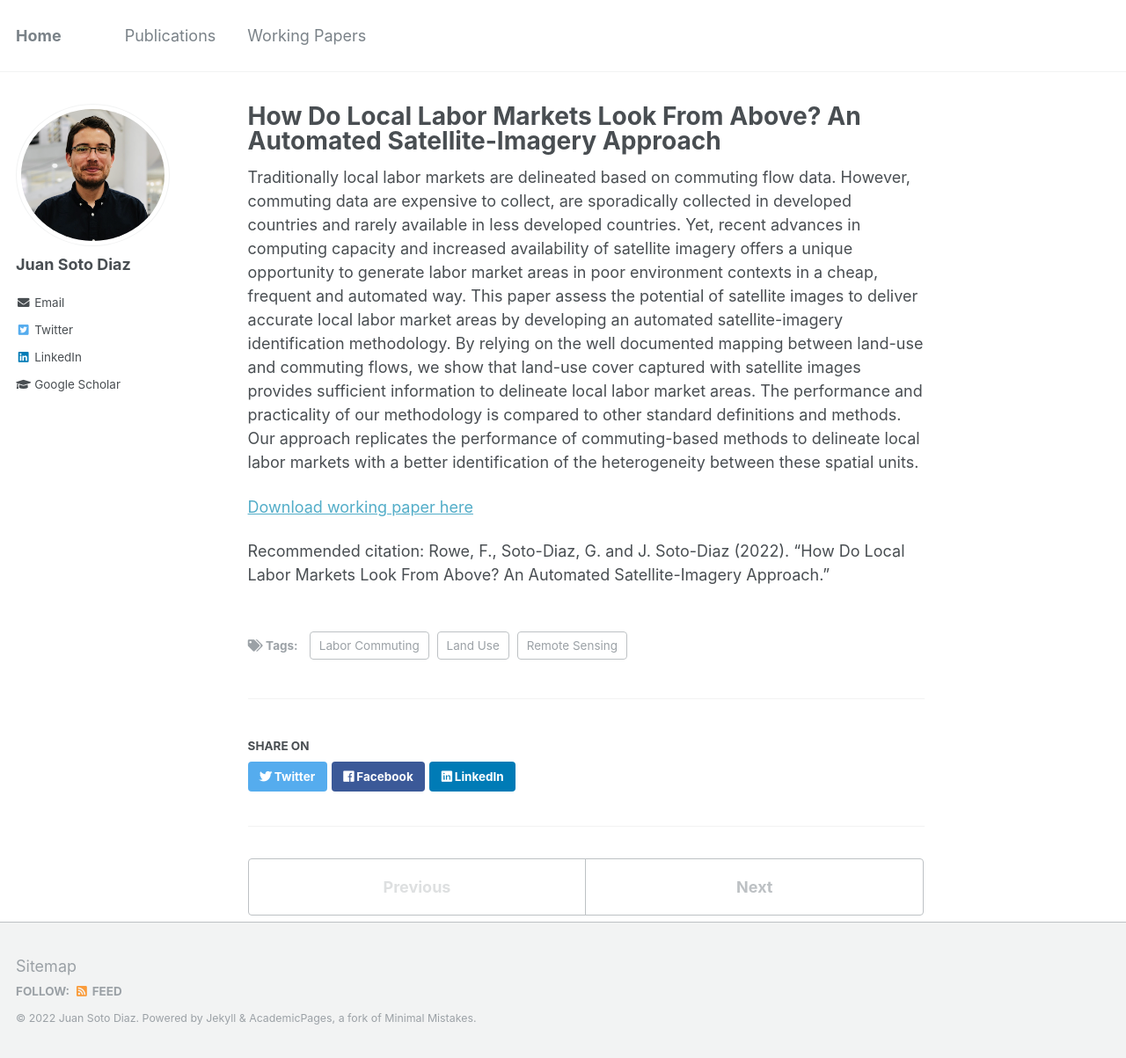
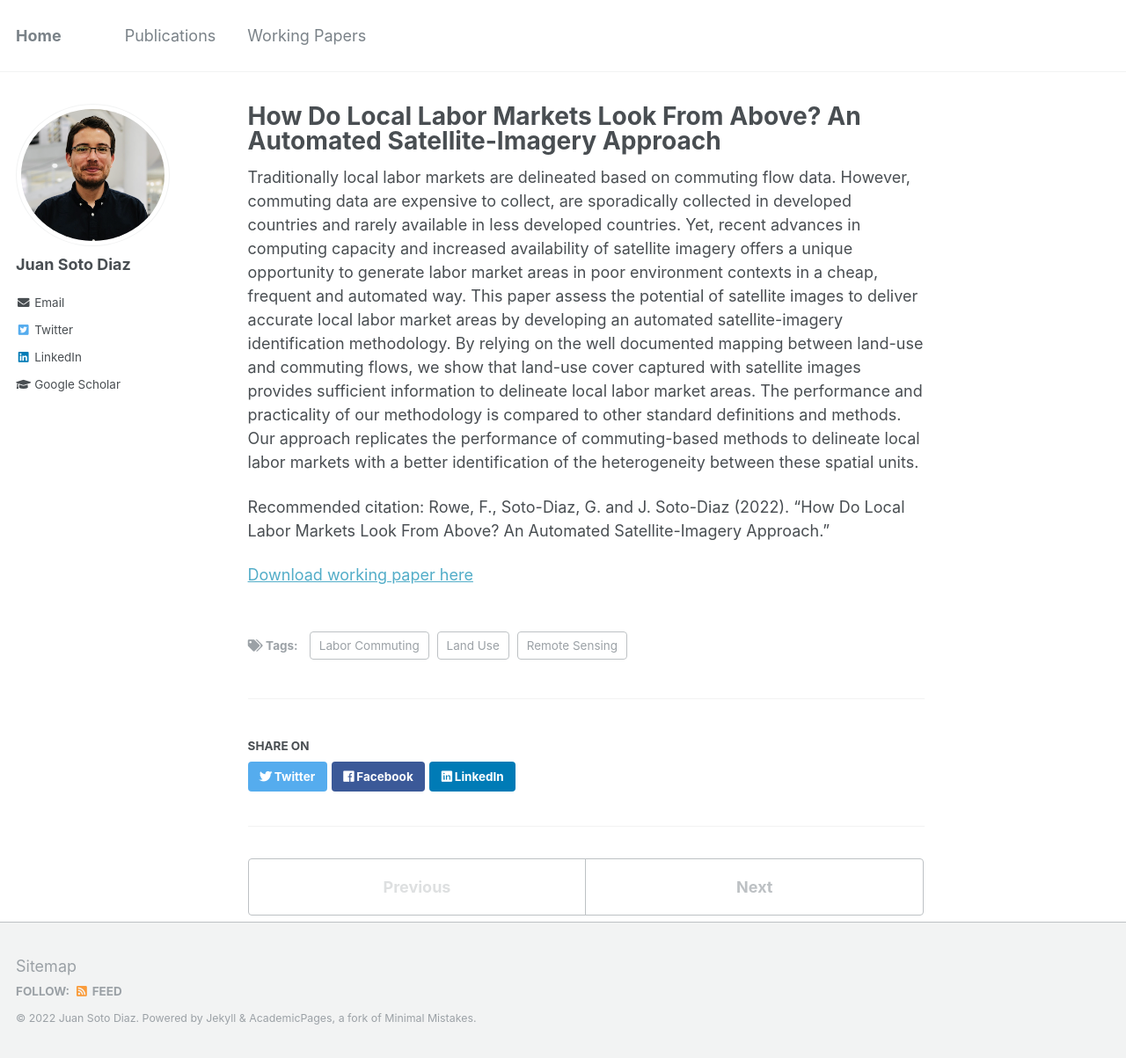
Before and after one commit to pedrofierroz87/pedrofierroz87.github.io, a Jekyll site: the page built from _posts/2012-08-14-blog-post-1.md, in a window 1280 px wide and 1203 px high. Shown: the whole window at 88% size. Built offline with Jekyll 4.4.1, drawn with Linux system fonts in a browser that asks for light colours.

```diff
--- a/_posts/2012-08-14-blog-post-1.md
+++ b/_posts/2012-08-14-blog-post-1.md
@@ -10,6 +10,6 @@ tags:
 
 Traditionally local labor markets are delineated based on commuting flow data. However, commuting data are expensive to collect, are sporadically collected in developed countries and rarely available in less developed countries. Yet, recent advances in computing capacity and increased availability of satellite imagery offers a unique opportunity to generate labor market areas in poor environment contexts in a cheap, frequent and automated way. This paper assess the potential of satellite images to deliver accurate local labor market areas by developing an automated satellite-imagery identification methodology. By relying on the well documented mapping between land-use and commuting flows, we show that land-use cover captured with satellite images provides sufficient information to delineate local labor market areas. The performance and practicality of our methodology is compared to other standard definitions and methods. Our approach replicates the performance of commuting-based methods to delineate local labor markets with a better identification of the heterogeneity between these spatial units.
 
+Recommended citation: Rowe, F., Soto-Diaz, G. and J. Soto-Diaz (2022). "How Do Local Labor Markets Look From Above? An Automated Satellite-Imagery Approach."
+
 [Download working paper here](https://onlinelibrary.wiley.com/doi/epdf/10.1111/jors.12269)
-
-Recommended citation: Rowe, F., Soto-Diaz, G. and J. Soto-Diaz (2022). "How Do Local Labor Markets Look From Above? An Automated Satellite-Imagery Approach."
```
